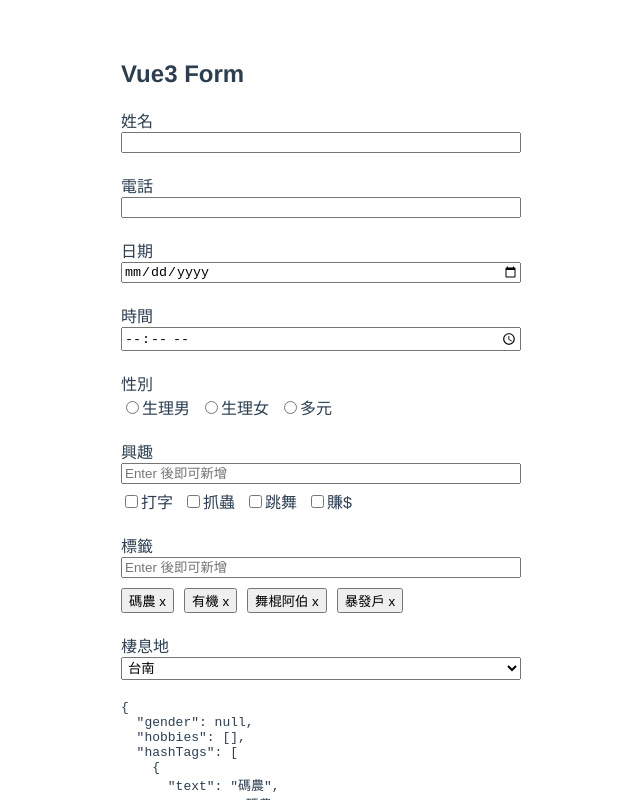
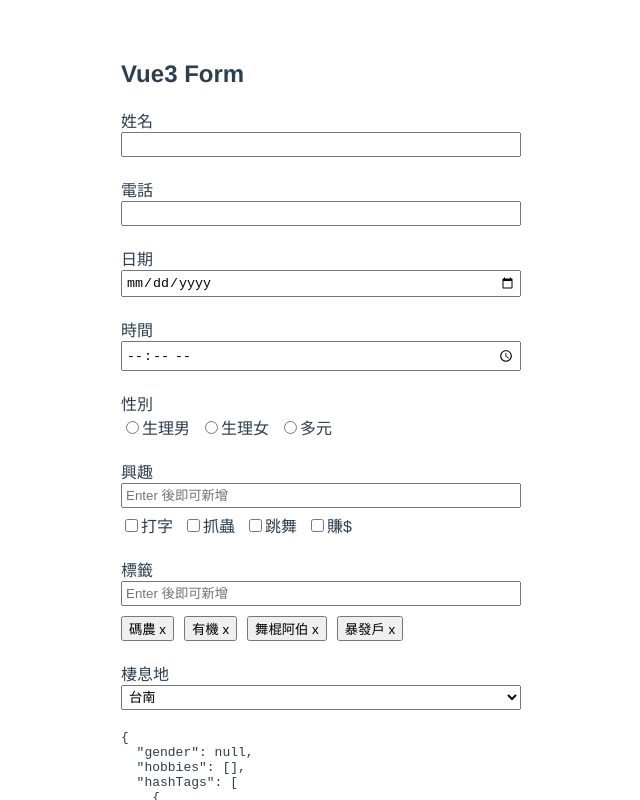
Before and after one commit to DeepJavaScript/vite-a-bit, a Vue app in the folder vue3-form/: page / in a window 1280 px wide. Shown: the top 800 px of the page, without its empty margins (319-959 px from the left). Built offline with nearby package versions, Linux system fonts and the light colour scheme.

Commit message:
feat: setting select tag padding css to reset in reset.scss、components/SelectGroup.vue

```diff
--- a/vue3-form/src/assets/scss/reset.scss
+++ b/vue3-form/src/assets/scss/reset.scss
@@ -5,3 +5,11 @@ body {
 * {
 	box-sizing: border-box;
 }
+
+input,
+select {
+	padding: 3px;
+}
+textarea {
+	padding: 8px;
+}
--- a/vue3-form/src/components/SelectGroup.vue
+++ b/vue3-form/src/components/SelectGroup.vue
@@ -44,7 +44,6 @@ export default {
 <style lang="scss" scoped>
 .select-group {
 	select {
-		padding: 2px;
     width: 100%;
 	}
 }
```
